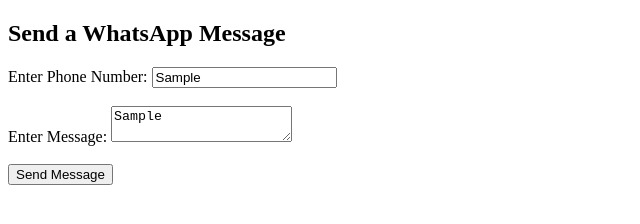
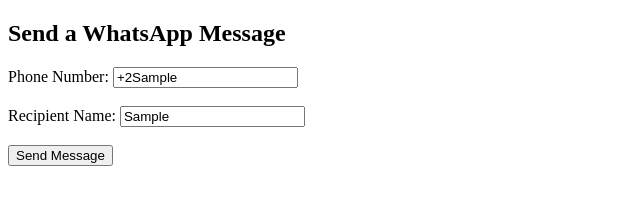
Before and after one commit to mazeneltayeb/whatsapp_send, a plain HTML site: page index.html in a window 1280 px wide. Both pictures are taken after typing "Sample", "Sample" into the empty fields and a click on the button "Send Message". Shown: the whole page, without its empty margins (0-640 px from the left). Drawn offline with Linux system fonts and the light colour scheme.

Commit message:
Update index.html

```diff
--- a/index.html
+++ b/index.html
@@ -9,24 +9,24 @@
     <h2>Send a WhatsApp Message</h2>
 
     <!-- إدخال الرقم -->
-    <label for="phoneNumber">Enter Phone Number:</label>
+    <label for="phoneNumber">Phone Number:</label>
     <input type="text" id="phoneNumber" placeholder="Enter phone number (e.g., 1012345678)">
     <br><br>
 
-    <!-- إدخال الرسالة -->
-    <label for="message">Enter Message:</label>
-    <textarea id="message" placeholder="Type your message here"></textarea>
+    <!-- إدخال اسم الشخص -->
+    <label for="personName">Recipient Name:</label>
+    <input type="text" id="personName" placeholder="Enter recipient's name">
     <br><br>
 
     <!-- زر الإرسال -->
     <button id="sendMessage">Send Message</button>
 
     <script>
-        // إضافة حدث عند الضغط على الزر
         document.getElementById('sendMessage').addEventListener('click', function() {
-            // قراءة الرقم والرسالة من الحقول
-            let phoneNumber = document.getElementById('phoneNumber').value.trim(); // الرقم
-            const message = document.getElementById('message').value.trim(); // الرسالة
+            // قراءة الرقم، الاسم، والرسالة من الحقول
+            const phoneNumberInput = document.getElementById('phoneNumber'); // مدخل الرقم
+            const personName = document.getElementById('personName').value.trim(); // اسم الشخص
+            let phoneNumber = phoneNumberInput.value.trim(); // الرقم
 
             // التحقق من إدخال الرقم
             if (!phoneNumber) {
@@ -34,10 +34,20 @@
                 return;
             }
 
-            // إضافة كود الدولة +2 إذا لم يكن موجودًا
+            // التحقق من إدخال الاسم
+            if (!personName) {
+                alert("Please enter the recipient's name!");
+                return;
+            }
+
+            // إضافة +2 تلقائيًا إذا لم يكن موجودًا
             if (!phoneNumber.startsWith("+2")) {
                 phoneNumber = `+2${phoneNumber}`;
+                phoneNumberInput.value = phoneNumber; // تحديث قيمة الحقل
             }
+
+            // إنشاء الرسالة
+            const message = `أهلا ${personName}`;
 
             // إنشاء الرابط الخاص بالواتساب
             const whatsappLink = `https://wa.me/${phoneNumber.replace(/[^0-9]/g, '')}?text=${encodeURIComponent(message)}`;
```
